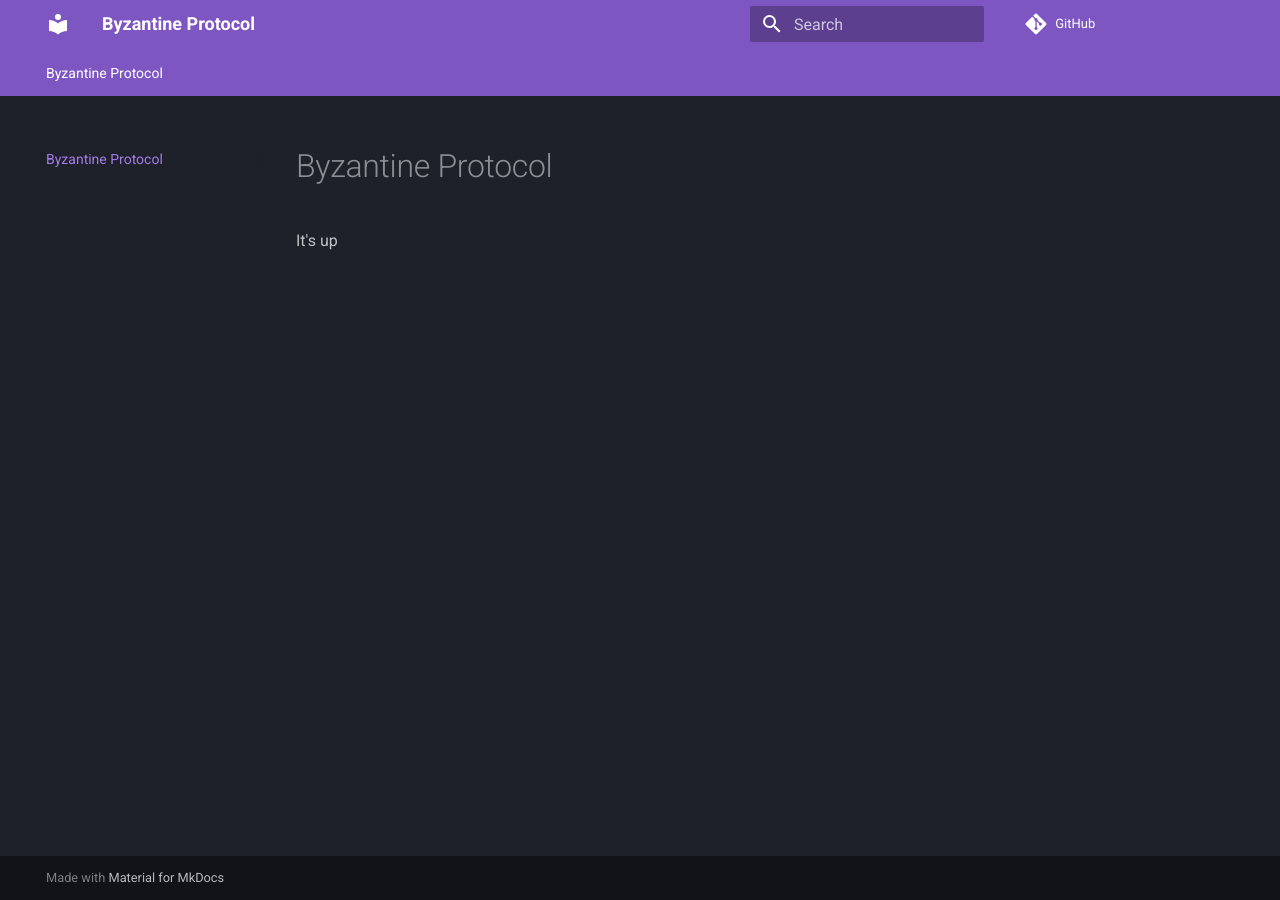
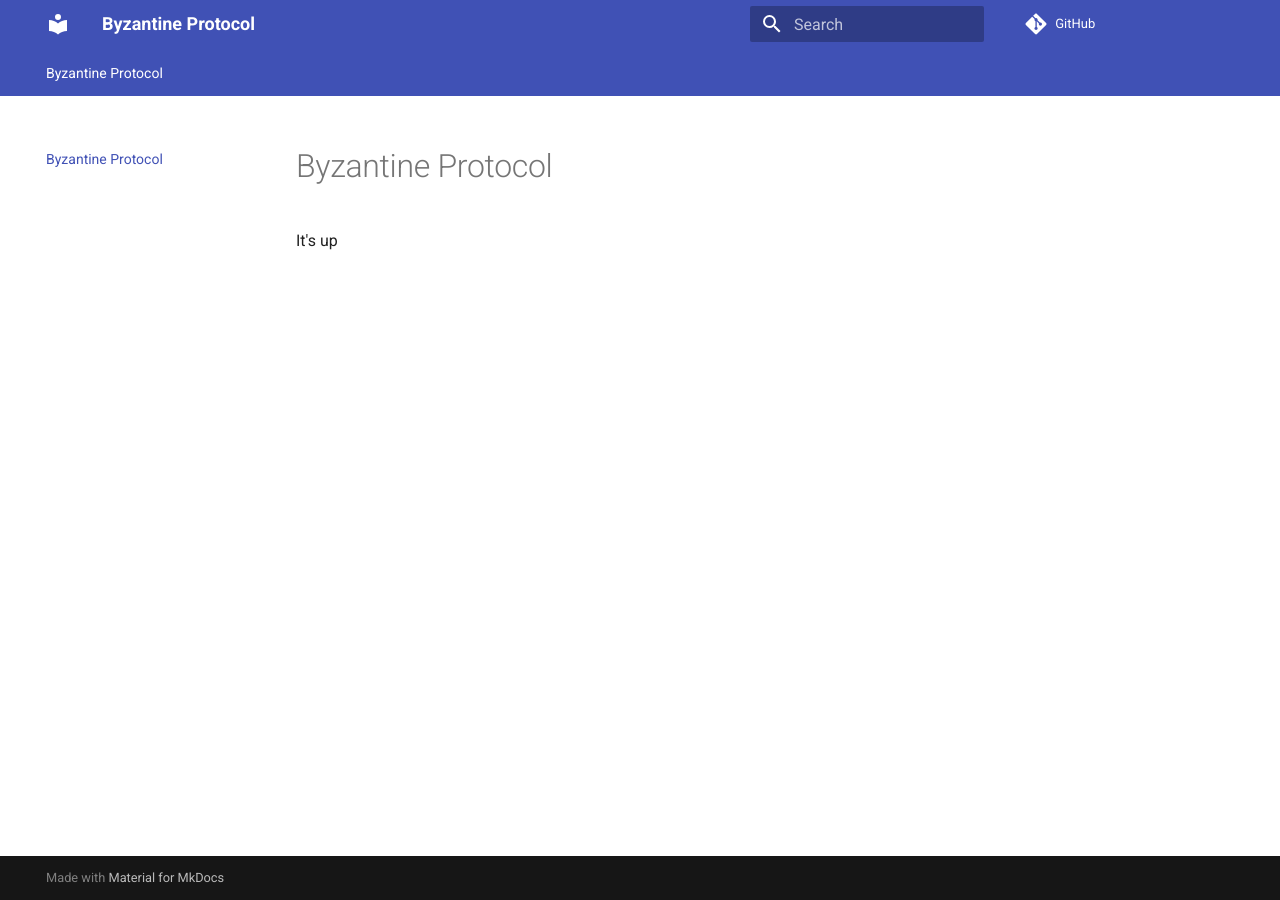
Before and after one commit to somethingdarkside1/Byzantine-Protocol, an MkDocs documentation site: the page built from docs/index.md, in a window 1280 px wide. Built offline with MkDocs 1.6.1 and Material for MkDocs 9.7.7, drawn with Linux system fonts in a browser that asks for light colours; comment, search, counter and statistics services are not loaded.

Commit message:
Update mkdocs.yml

```diff
--- a/mkdocs.yml
+++ b/mkdocs.yml
@@ -2,12 +2,6 @@ site_name: Byzantine Protocol
 repo_url: https://github.com/somethingdarkside1/Byzantine-Protocol/
 theme:
   name: material
-  palette:
-    scheme: slate
-    primary: deep purple
-  font:
-    code: Roboto Mono
-  language: en
   features:
     - navigation.instant
     - navigation.instant.prefetch
@@ -23,6 +17,6 @@ theme:
     - search.highlight
     - search.suggest
     - search.share
-plugins:
-  - search
-  - tags
+  plugins:
+    - search
+    - tags
```
